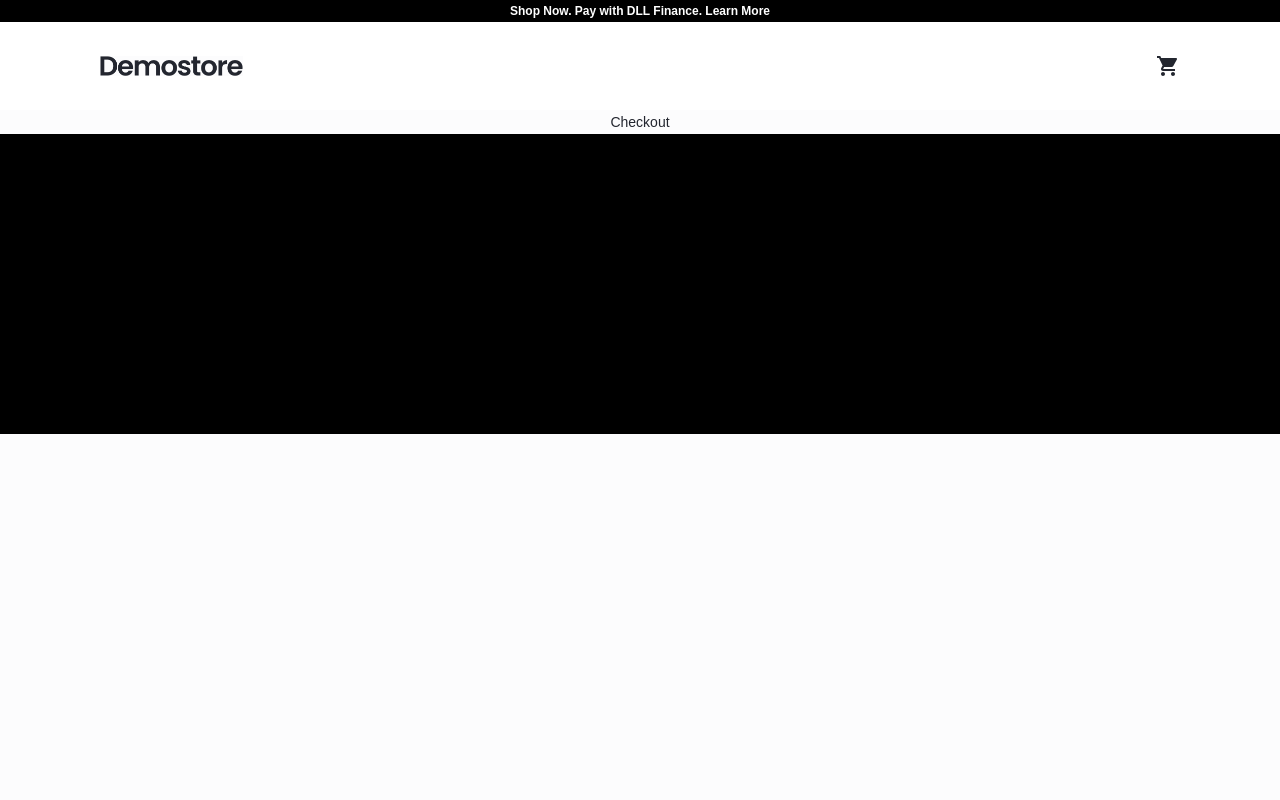
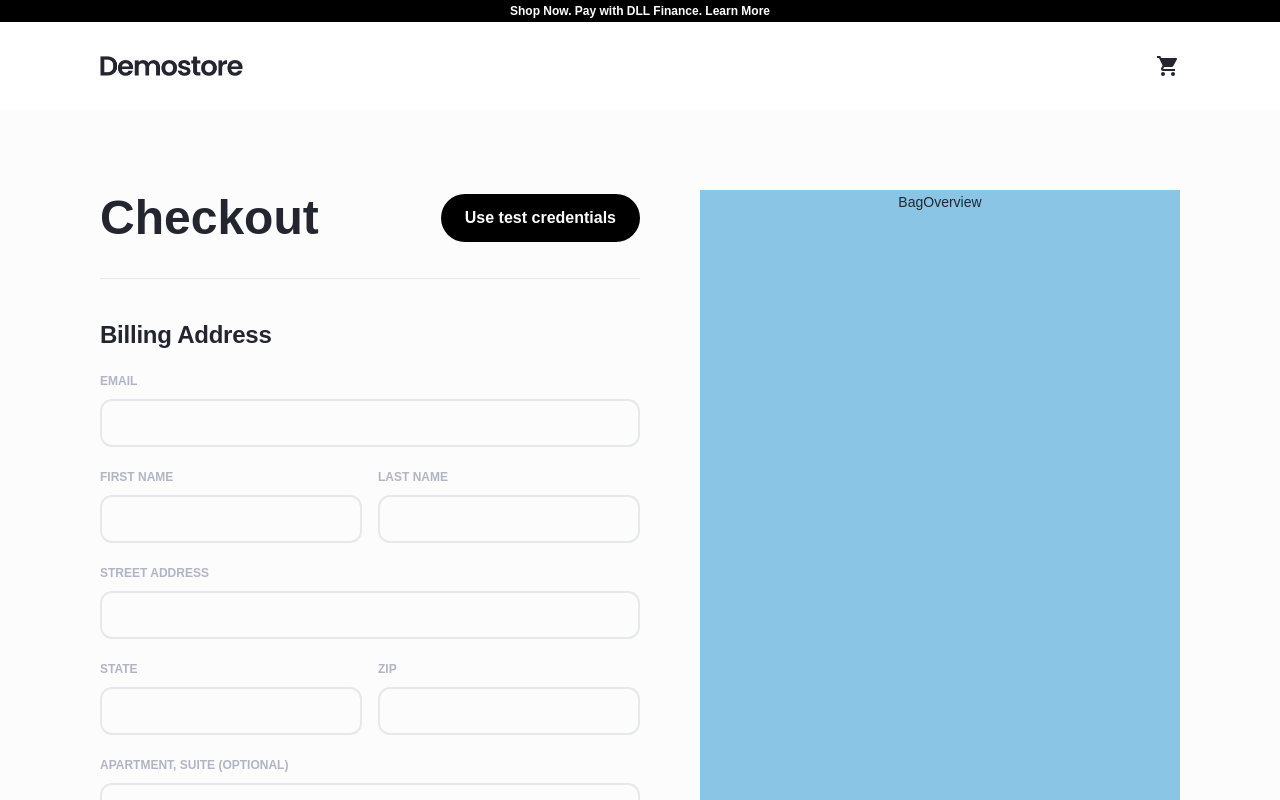
Before and after one commit to designingEmergence/demoStore, a React (Create React App) app: page /checkout in a window 1280 px wide. Shown: the top 800 px of the page. Built offline with nearby package versions, Linux system fonts and the light colour scheme.

Commit message:
Styled Checkout Page and Form

```diff
--- /dev/null
+++ b/src/components/BagOverview/BagOverview.module.sass
@@ -0,0 +1 @@
+@import ../../styles/helpers
--- /dev/null
+++ b/src/components/BagOverview/index.js
@@ -0,0 +1,12 @@
+import React, {useState} from "react";
+import styles from "./BagOverview.module.sass";
+
+const BagOverview = () => {
+  return (
+    <>
+      <p>BagOverview</p>
+    </>
+  );
+};
+
+export default BagOverview;
--- a/src/components/CheckoutForm/CheckoutForm.module.sass
+++ b/src/components/CheckoutForm/CheckoutForm.module.sass
@@ -1 +1,21 @@
 @import ../../styles/helpers
+
+
+.formTitle
+  +body-1
+  +dm-sans
+  font-weight: 600
+  margin-bottom: 24px
+
+.checkoutFormLeft
+  margin-right: 8px
+
+.checkoutFormRight
+  margin-left: 8px
+
+.checkoutFormGroup
+  display: flex
+  justify-content: space-between
+
+.checkoutForm__half
+  flex-grow: 1
--- a/src/components/CheckoutForm/index.js
+++ b/src/components/CheckoutForm/index.js
@@ -1,10 +1,28 @@
 import React, {useState} from "react";
 import styles from "./CheckoutForm.module.sass";
+import TextInput from "../TextInput";
+import cn from "classnames";
+
 
 const CheckoutForm = () => {
   return (
     <>
-      <p>CheckoutForm</p>
+      <p className={styles.formTitle}>Billing Address</p>
+      <form className={styles.checkoutForm}>
+        <TextInput className={cn(styles.formRow, styles.checkoutForm__email)} label="email" type="text"  />
+        <div className={cn(styles.formRow, styles.checkoutFormGroup)}>
+          <TextInput className={cn(styles.checkoutForm__half, styles.checkoutFormLeft)} label="First Name" type="text"  />
+          <TextInput className={cn(styles.checkoutForm__half, styles.checkoutFormRight)} label="Last Name" type="text"  />
+        </div>
+        <TextInput className={cn(styles.formRow,styles.checkoutForm__streetAddress)} label="Street Address" type="text"  />
+        <div className={cn(styles.formRow, styles.checkoutFormGroup)}>
+          <TextInput className={cn(styles.checkoutForm__half, styles.checkoutFormLeft)} label="State" type="text"  />
+          <TextInput className={cn(styles.checkoutForm__half, styles.checkoutFormRight)}label="Zip" type="text"  />
+        </div>
+        <TextInput className={cn(styles.formRow, styles.checkoutForm__apartment)} label="Apartment, Suite (optional)" type="text"  />
+        <TextInput className={cn(styles.formRow, styles.checkoutForm__city)} label="City" type="text"  />
+        <TextInput className={cn(styles.formRow, styles.checkoutForm__phone)} label="Phone" type="text"  />
+      </form>
     </>
   );
 };
--- /dev/null
+++ b/src/components/TextInput/TextInput.module.sass
@@ -0,0 +1,63 @@
+@import ../../styles/helpers
+
+.label
+    margin-bottom: 12px
+    +hairline-2
+    color: $n5
+
+.wrap
+    position: relative
+
+.input
+    width: 100%
+    height: 48px
+    margin-bottom: 24px
+    padding: 0 14px
+    border-radius: 12px
+    border: 2px solid $n6
+    background: none
+    +poppins
+    +caption-bold-1
+    color: $n2
+    transition: border-color .2s
+    +dark
+        border-color: $n3
+        color: $n8
+    +placeholder
+        color: $n4
+    &:focus
+        border-color: $n4
+
+.toggle
+    position: absolute
+    top: 0
+    right: 0
+    bottom: 0
+    width: 48px
+    svg
+        fill: $n5
+        transition: fill .2s
+    &:hover
+        svg
+            fill: $n4
+    &.active
+        svg
+            fill: $n1
+    +dark
+        svg
+            fill: $n4
+        &:hover
+            svg
+                fill: $n5
+        &.active
+            svg
+                fill: $n8
+
+.empty
+    .input
+        height: 26px
+        border: none
+
+.view
+    .input
+        padding-right: 48px
--- /dev/null
+++ b/src/components/TextInput/index.js
@@ -0,0 +1,29 @@
+import React from "react";
+import cn from "classnames";
+import styles from "./TextInput.module.sass";
+import Icon from "../Icon";
+
+const TextInput = ({ className, label, empty, view, ...props }) => {
+  return (
+    <div
+      className={cn(
+        styles.field,
+        { [styles.empty]: empty },
+        { [styles.view]: view },
+        className
+      )}
+    >
+      {label && <div className={styles.label}>{label}</div>}
+      <div className={styles.wrap}>
+        <input className={styles.input} {...props} />
+        {view && (
+          <button className={styles.toggle}>
+            <Icon name="eye" size="24" />
+          </button>
+        )}
+      </div>
+    </div>
+  );
+};
+
+export default TextInput;
--- a/src/pages/Checkout/Checkout.module.sass
+++ b/src/pages/Checkout/Checkout.module.sass
@@ -1 +1,29 @@
 @import ../../styles/helpers
+
+.checkoutContainer
+  display: flex
+  padding: 0 100px
+  margin-top: 80px
+
+.column1
+  width: 50%
+  margin-right: 60px
+  text-align: left
+  // background-color: $p2
+
+.column2
+  flex-grow: 1
+  background-color: $p2
+
+.checkoutHeader
+  display: flex
+  justify-content: space-between
+  align-items: center
+  margin-bottom: 32px
+
+.checkoutHeaderText
+  +dm-sans
+  +headline-2
+
+.checkoutDividerLine
+  +line
--- a/src/pages/Checkout/index.js
+++ b/src/pages/Checkout/index.js
@@ -1,10 +1,30 @@
 import React from 'react';
 import styles from './Checkout.module.sass';
+import CheckoutForm from '../../components/CheckoutForm'
+import Shipping from '../../components/Shipping'
+import PlaceOrder from '../../components/PlaceOrder'
+import BagOverview from '../../components/BagOverview';
+import cn from "classnames";
+
 
 const Checkout = () => {
   return (
     <>
-      <p>Checkout</p>
+      <div className={styles.checkoutContainer}>
+        <div className={styles.column1}>
+          <div className={styles.checkoutHeader}>
+            <p className={styles.checkoutHeaderText}>Checkout</p>
+            <button className={cn("button", styles.testCredentialsButton)}>Use test credentials</button>
+          </div>
+          <hr className={styles.checkoutDividerLine}/>
+          <CheckoutForm />
+          <Shipping />
+          <PlaceOrder />
+        </div>
+        <div className={styles.column2}>
+          <BagOverview />
+        </div>
+      </div>
     </>
   );
 };
--- a/src/styles/helpers.sass
+++ b/src/styles/helpers.sass
@@ -52,6 +52,11 @@ $n8: #FCFCFD
 $site-width: 1419px
 
 // typography
+=headline-2
+    font-weight: 700
+    font-size: 48px
+    line-height: 56px
+
 =body-1
     font-size: 24px
     line-height: (32/24)
@@ -113,6 +118,12 @@ $site-width: 1419px
     font-size: 14px
     line-height: (16/14)
     font-weight: 700
+
+=line
+    border: 0
+    background-color: #e6e8ec
+    height: 1px
+    margin-bottom: 40px
 
 //triangle
 =arr($width, $height, $bg, $direction)
```
